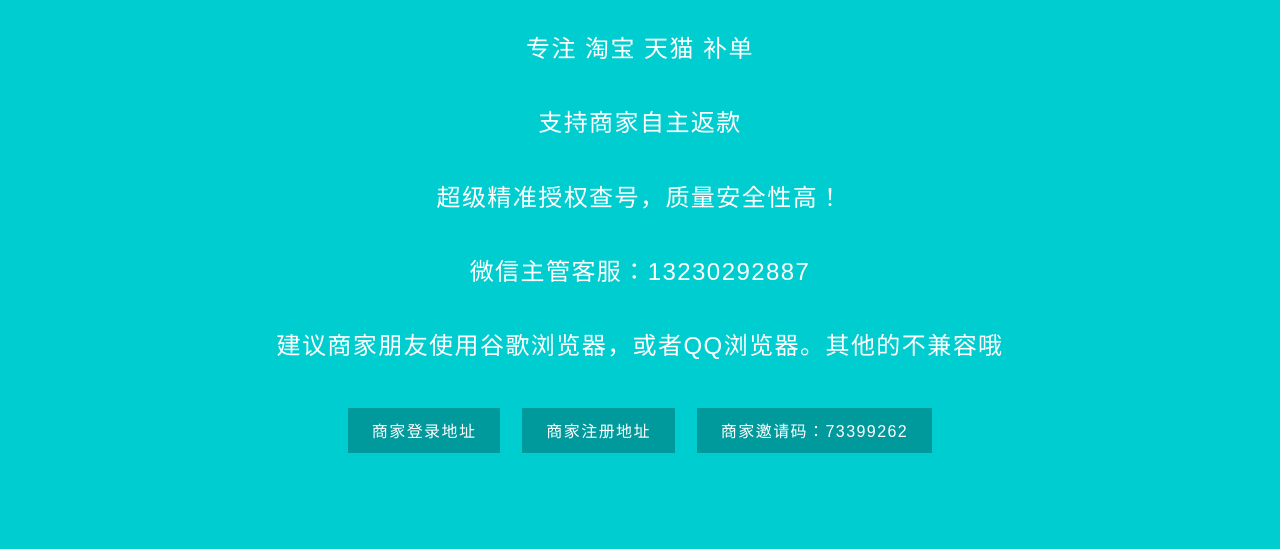
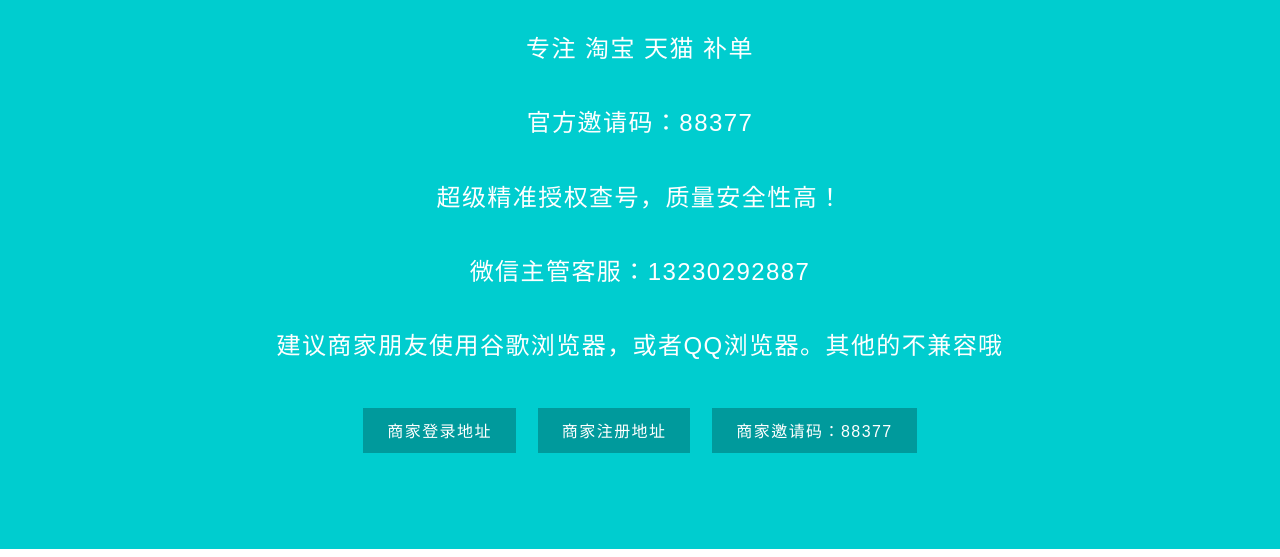
Before and after one commit to ts3030/mjn1234.github.io, a plain HTML site: page index.html in a window 1280 px wide. Shown: the part 243-800 px from the top of the page. Drawn offline with Linux system fonts and the light colour scheme; a script that the page names is missing.

Commit message:
更新米花香链接

```diff
--- a/index.html
+++ b/index.html
@@ -7,9 +7,9 @@
 -->
 <html><head>
 <meta http-equiv="content-type" content="text/html; charset=UTF-8">
-		<title>稻谷熟了平台 - 商家官方权威注册页</title>
-        <meta name="keywords" content="稻谷熟了,稻谷熟了平台,稻谷熟了补单,稻谷熟了App,专业打造爆款,淘宝销量提高,商家放单,商家补单">
-		<meta name="description" content="稻谷熟了平台—诚信电商销量提升服务的平台，降权包赔，现金赔付！费用10元起！！多渠道打造爆款，商家可自定义需求，用数据告诉你效果，拥有专业的运营团队，为您提供一站式的排名权重提升服务">
+		<title>稻谷熟了（米花香）平台 - 商家官方权威注册页</title>
+			<meta name="description" content="邀请码：88377 稻谷熟了补单平台是诚信电商销量提升服务的平台,团队有多年专业电商运营经验，单年操盘千万销售额，带领团队成功操作线上400家过百万级店铺，深谙电商痛点，打造属于你的未来旺铺。">
+        <meta name="keywords" content="米花香,米花香平台,米花香补单平台,米花香补单,稻谷熟了,稻谷熟了平台,稻谷熟了补单,稻谷熟了App,专业打造爆款,淘宝销量提高,商家放单,商家补单">
 		<meta charset="utf-8">
 		<meta name="viewport" content="width=device-width, initial-scale=1">
 		<link rel="stylesheet" href="static/css/main.css">
@@ -20,15 +20,15 @@
 			<section id="banner">
 				<h2><strong>稻谷熟了平台- </strong>官方权威注册</h2>
 				<p> 专注 淘宝 天猫 补单 </p>
-			    <p> 支持商家自主返款 </p>
+			    <p> 官方邀请码：88377 </p>
 				<p>超级精准授权查号，质量安全性高！</p>
                 <p> 微信主管客服：13230292887 </p>
                 <p> 建议商家朋友使用谷歌浏览器，或者QQ浏览器。其他的不兼容哦  </p>
 				<ul class="actions">
 
-                                    <li><a class="button special" href="http://www.jiaxingqifu.cn:5555">商家登录地址</a></li>
-                                    <li><a class="button special" href="http://www.jiaxingqifu.cn:5555/sign?cardid=73399262">商家注册地址</a></li>
-                                    <li><a class="button special" href="http://www.jiaxingqifu.cn:5555/sign?cardid=73399262">商家邀请码：73399262</a></li>
+                                    <li><a class="button special" href="http://kxc.lan789.com">商家登录地址</a></li>
+                                    <li><a class="button special" href="http://kxc.lan789.com/user/register/index/tUid/88377.html">商家注册地址</a></li>
+                                    <li><a class="button special" href="http://kxc.lan789.com/user/register/index/tUid/88377.html">商家邀请码：88377</a></li>
 				</ul>
 			</section>
 
@@ -196,7 +196,7 @@
 		<!-- Footer -->
 			<footer id="footer">
 				<div class="copyright">
-					© 稻谷熟了平台 <a href="http://www.jiaxingqifu.cn:5555/sign?cardid=73399262">免费注册</a>.
+					© 稻谷熟了平台 <a href="http://kxc.lan789.com/user/register/index/tUid/88377.html">免费注册</a>.
 				</div>
 			</footer>
 
```
